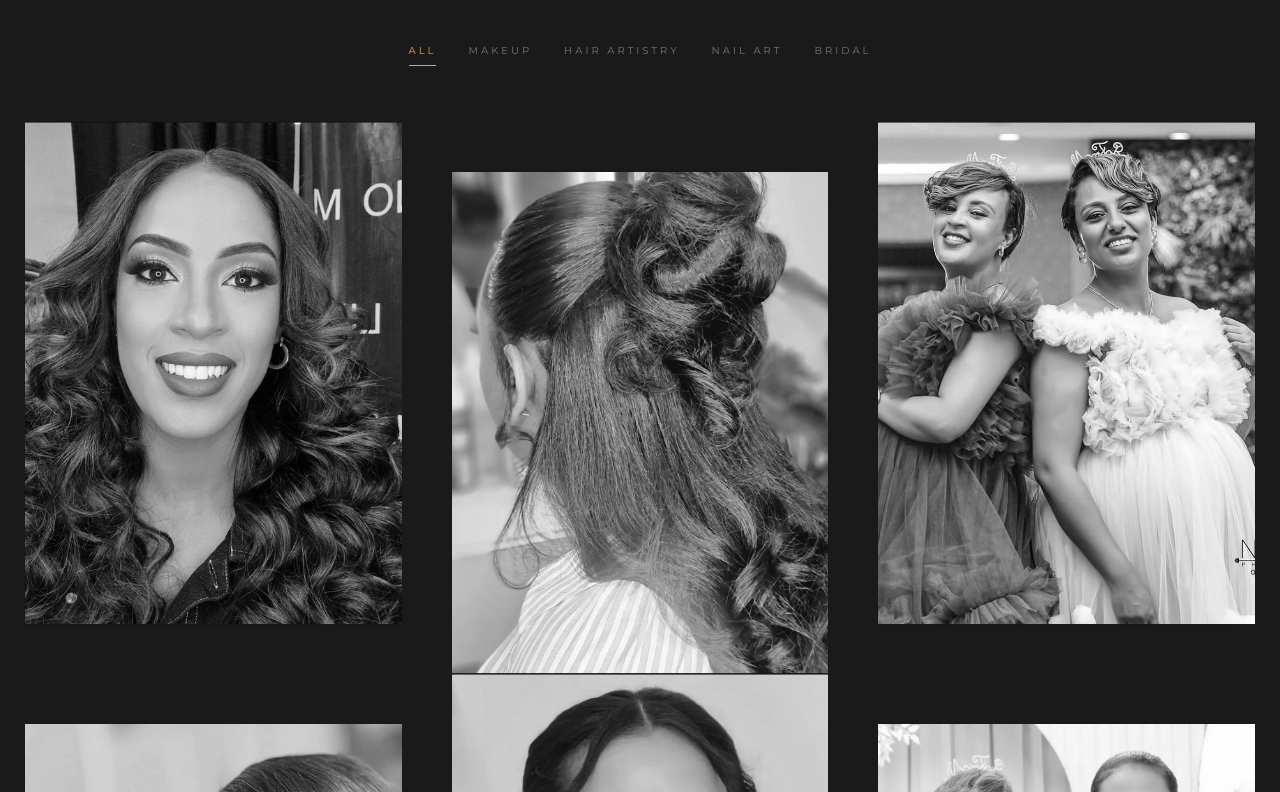
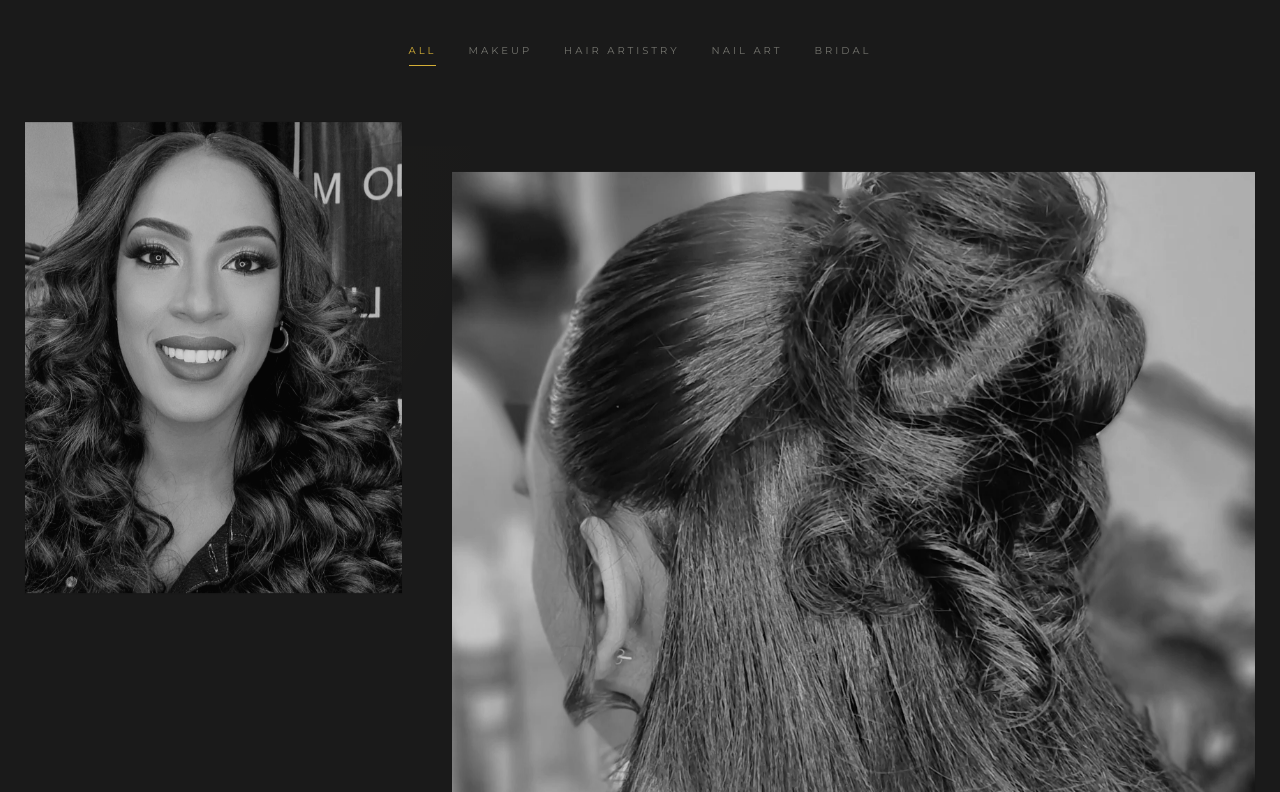
Before and after one commit to AbCode-git/Lino, a Next.js app: page / in a window 1280 px wide. Shown: the part 3668-4460 px from the top of the page. Built offline with nearby package versions, Linux system fonts and the light colour scheme.

Commit message:
Feature: Implement Elite Editorial Gallery with 3D Tilt and Noir Spotlight

```diff
--- a/components/sections/GallerySection.js
+++ b/components/sections/GallerySection.js
@@ -1,5 +1,5 @@
-import { useState, useRef } from 'react';
-import { motion, AnimatePresence, useScroll, useTransform } from 'framer-motion';
+import { useState, useRef, useMemo } from 'react';
+import { motion, AnimatePresence, useScroll, useTransform, useSpring, useMotionValue } from 'framer-motion';
 import OptimizedImage from '../ui/OptimizedImage';
 
 const galleryItems = [
@@ -94,6 +94,21 @@ export default function GallerySection() {
   const y1 = useTransform(scrollYProgress, [0, 1], [0, -50]);
   const y2 = useTransform(scrollYProgress, [0, 1], [0, 50]);
 
+  // Noir Spotlight Logic
+  const mouseX = useMotionValue(0);
+  const mouseY = useMotionValue(0);
+
+  const handleMouseMove = ({ currentTarget, clientX, clientY }) => {
+    const { left, top } = currentTarget.getBoundingClientRect();
+    mouseX.set(clientX - left);
+    mouseY.set(clientY - top);
+  };
+
+  const spotlightBg = useTransform(
+    [mouseX, mouseY],
+    ([x, y]) => `radial-gradient(600px circle at ${x}px ${y}px, rgba(212, 175, 55, 0.03), transparent 80%)`
+  );
+
 
   const filteredItems = activeFilter === 'all'
     ? galleryItems
@@ -136,32 +151,24 @@ export default function GallerySection() {
           </motion.div>
         </div>
 
-        <div className="grid grid-cols-1 md:grid-cols-2 lg:grid-cols-3 gap-12 mt-12">
+        <div
+          className="grid grid-cols-1 md:grid-cols-12 gap-12 mt-12 relative"
+          onMouseMove={handleMouseMove}
+        >
+          {/* Spotlight background */}
+          <motion.div
+            className="absolute inset-0 pointer-events-none z-0"
+            style={{ background: spotlightBg }}
+          />
+
           {filteredItems.map((item, index) => (
-            <motion.div
+            <PortfolioCard
               key={`${item.title}-${index}`}
-              layout
-              initial={{ opacity: 0, y: 20 }}
-              whileInView={{ opacity: 1, y: 0 }}
-              viewport={{ once: true, margin: "-50px" }}
-              transition={{ duration: 0.8, delay: (index % 3) * 0.1 }}
-              style={{ y: index % 2 === 0 ? y1 : y2 }}
-              className="group relative aspect-[3/4] overflow-hidden bg-primary-dark border border-ivory/5 cursor-pointer"
+              item={item}
+              index={index}
+              yOffset={index % 2 === 0 ? y1 : y2}
               onClick={() => setSelectedImage(item)}
-            >
-              <OptimizedImage
-                src={item.image}
-                alt={item.title}
-                fill
-                objectFit="cover"
-                className="grayscale transition-transform duration-1000 group-hover:scale-110 group-hover:grayscale-0"
-              />
-              <div className="absolute inset-0 bg-gradient-to-t from-primary/90 via-transparent to-transparent opacity-0 group-hover:opacity-100 transition-opacity duration-700 flex flex-col justify-end p-8">
-                <span className="text-gold text-[10px] uppercase tracking-widest mb-2">{item.category}</span>
-                <h3 className="text-2xl text-ivory font-playfair mb-2">{item.title}</h3>
-                <p className="text-ivory/60 text-xs font-light">{item.description}</p>
-              </div>
-            </motion.div>
+            />
           ))}
         </div>
       </div>
@@ -217,3 +224,83 @@ export default function GallerySection() {
     </section>
   );
 }
+
+// Separate component for 3D Tilt effect and local state
+function PortfolioCard({ item, index, yOffset, onClick }) {
+  const cardRef = useRef(null);
+  const x = useMotionValue(0);
+  const y = useMotionValue(0);
+
+  const rotateX = useSpring(useTransform(y, [-0.5, 0.5], [10, -10]), { damping: 20, stiffness: 150 });
+  const rotateY = useSpring(useTransform(x, [-0.5, 0.5], [-10, 10]), { damping: 20, stiffness: 150 });
+
+  function onMouseMove(event) {
+    const rect = cardRef.current.getBoundingClientRect();
+    const centerX = rect.left + rect.width / 2;
+    const centerY = rect.top + rect.height / 2;
+    x.set((event.clientX - centerX) / rect.width);
+    y.set((event.clientY - centerY) / rect.height);
+  }
+
+  function onMouseLeave() {
+    x.set(0);
+    y.set(0);
+  }
+
+  // Editorial Asymmetric Spans
+  const getGridSpan = (idx) => {
+    const pattern = [
+      'md:col-span-4', // Small
+      'md:col-span-8', // Large
+      'md:col-span-5', // Medium
+      'md:col-span-7', // Medium-Large
+      'md:col-span-12', // Hero Full
+      'md:col-span-6', // Half
+      'md:col-span-6', // Half
+    ];
+    return pattern[idx % pattern.length];
+  };
+
+  return (
+    <motion.div
+      ref={cardRef}
+      layout
+      initial={{ opacity: 0, y: 20 }}
+      whileInView={{ opacity: 1, y: 0 }}
+      viewport={{ once: true, margin: "-50px" }}
+      transition={{ duration: 1, ease: [0.22, 1, 0.36, 1] }}
+      style={{
+        y: yOffset,
+        rotateX,
+        rotateY,
+        perspective: 1000
+      }}
+      className={`group relative ${getGridSpan(index)} aspect-[4/5] overflow-hidden bg-primary-dark border border-ivory/5 cursor-pointer z-10 transition-shadow duration-500 hover:shadow-[0_20px_50px_rgba(0,0,0,0.5)]`}
+      onMouseMove={onMouseMove}
+      onMouseLeave={onMouseLeave}
+      onClick={onClick}
+    >
+      <div className="absolute inset-0 bg-primary/20 group-hover:bg-transparent transition-colors duration-700 z-10"></div>
+      <OptimizedImage
+        src={item.image}
+        alt={item.title}
+        fill
+        objectFit="cover"
+        className="grayscale transition-transform duration-1000 group-hover:scale-110 group-hover:grayscale-0 contrast-[1.1]"
+      />
+      <div className="absolute inset-0 bg-gradient-to-t from-primary/90 via-transparent to-transparent opacity-0 group-hover:opacity-100 transition-opacity duration-700 flex flex-col justify-end p-10 z-20">
+        <motion.span
+          initial={{ opacity: 0, x: -10 }}
+          whileHover={{ opacity: 1, x: 0 }}
+          className="text-gold text-[10px] uppercase tracking-widest mb-3 font-bold"
+        >
+          {item.category}
+        </motion.span>
+        <h3 className="text-3xl text-ivory font-playfair mb-3 leading-tight tracking-wide">{item.title}</h3>
+        <p className="text-ivory/60 text-xs font-light tracking-widest uppercase opacity-0 group-hover:opacity-100 transform translate-y-4 group-hover:translate-y-0 transition-all duration-700 delay-100 lowercase italic">
+          {item.description}
+        </p>
+      </div>
+    </motion.div>
+  );
+}
```
